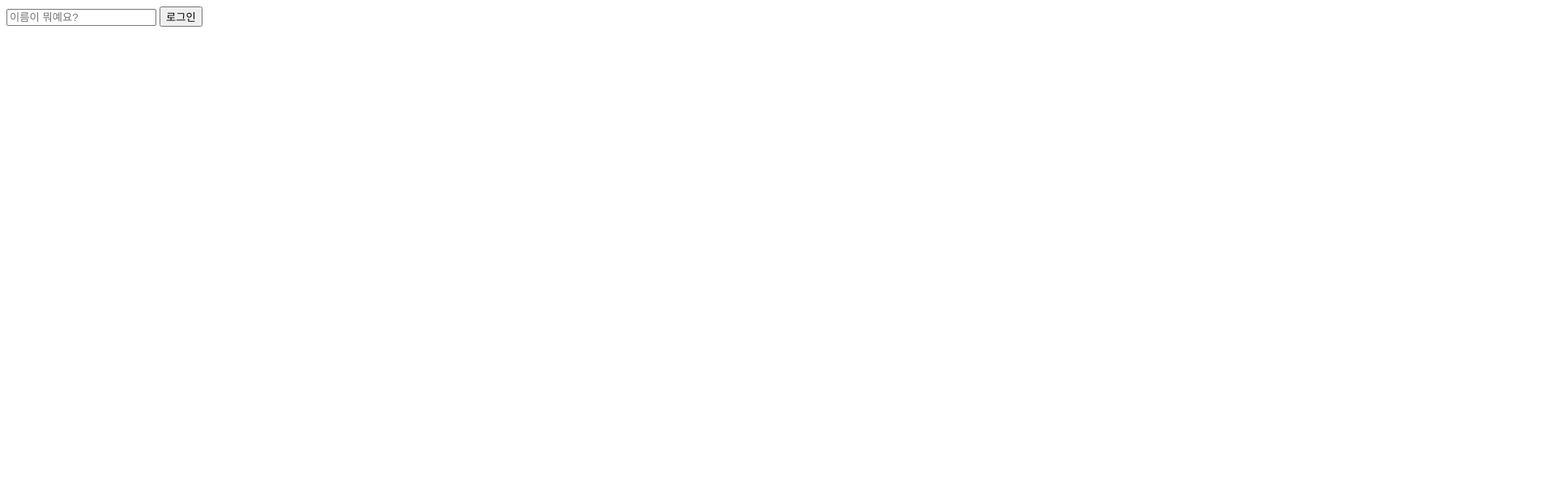
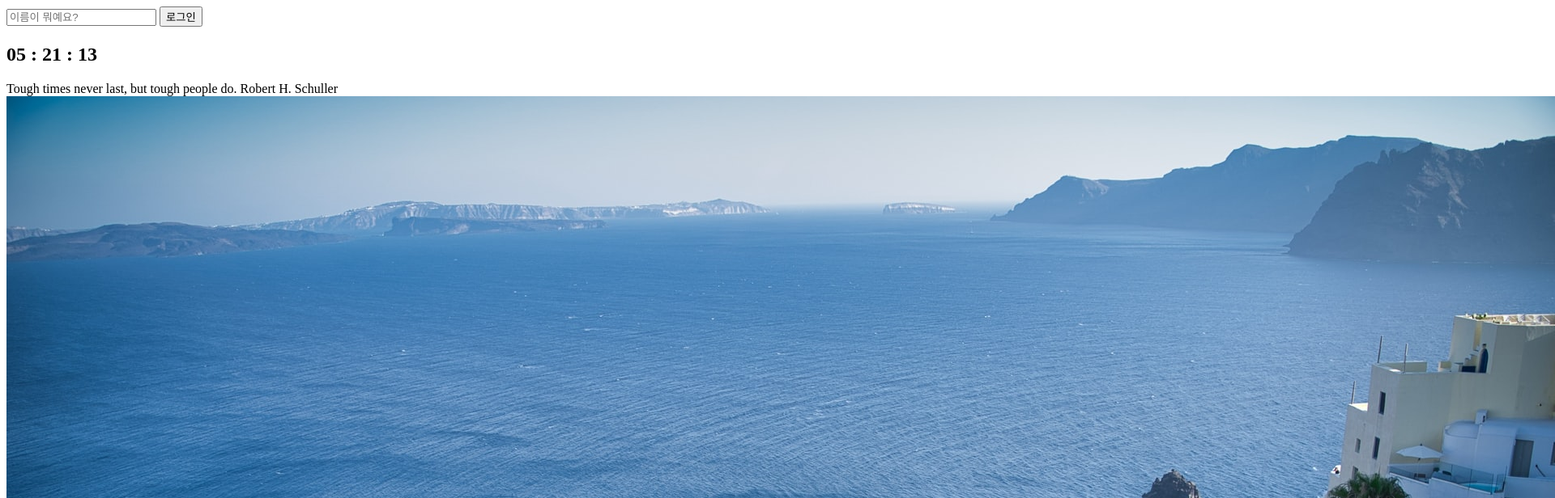
Before and after one commit to KIMTAEYANG123/vanilaJs, a plain HTML site: page start.html in a window 1280 px wide. Shown: the top 616 px of the page at 81% size, 1920 px wide, since content can reach past the window. Drawn offline with Linux system fonts and the light colour scheme.

Commit message:
random quote and background

```diff
--- /dev/null
+++ b/js/background.js
@@ -0,0 +1,13 @@
+const images  =[
+    "0.jpeg",
+    "1.jpeg",
+    "2.jpeg"
+]
+
+const chosenImage = images[Math.floor(Math.random()*images.length)];
+
+const bgImgae = document.createElement('img');
+bgImgae.src= `img/${chosenImage}`
+
+
+document.body.appendChild(bgImgae)
--- /dev/null
+++ b/js/clock.js
@@ -0,0 +1,14 @@
+const clock = document.querySelector('.clock');
+
+function getClock(){
+    const date = new Date();
+    const hours = date.getHours().toString().padStart(2,"0");
+    const minutes = date.getMinutes().toString().padStart(2,"0");
+    const seconds = date.getSeconds().toString().padStart(2,"0");
+
+    clock.innerText =`${hours} : ${minutes} : ${seconds}`
+}
+
+getClock();
+// 1초 간격으로 함수가 실행 됨
+setInterval(getClock, 1000);
--- /dev/null
+++ b/js/quotes.js
@@ -0,0 +1,26 @@
+const quotes = [
+    {
+        quote: "When you go through hardships and decide not to surrender, that is strength.",
+        author : "Arnold Schwarzenegger",
+    },{
+        quote: "It is kind of fun to do the impossible",
+        author : "Walt Disney",
+    }
+    ,{
+        quote: "It takes a lot of courage to go into the unknown.",
+        author : "Usain Bolt",
+    },
+    {
+        quote: "Tough times never last, but tough people do.",
+        author : "Robert H. Schuller",
+    },
+]
+
+const quote = document.querySelector('.quote span:first-child');
+const author = document.querySelector('.quote span:last-child');
+
+// 새로고침 될 떄마다 랜덤한 글 가져오기
+const randomQuotes = quotes[Math.floor(Math.random()*quotes.length)];
+
+quote.innerText = randomQuotes.quote;
+author.innerText = randomQuotes.author;
--- a/start.html
+++ b/start.html
@@ -5,7 +5,7 @@
     <meta http-equiv="X-UA-Compatible" content="IE=edge">
     <meta name="viewport" content="width=device-width, initial-scale=1.0">
     <title>Document</title>
-    <link rel="stylesheet" href="style.css"/>
+    <link rel="stylesheet" href="css/style.css"/>
 </head>
 <body>
     <form class="login-form">
@@ -13,6 +13,16 @@
         <input type="submit" value="로그인"></input>
     </form>
     <h1 class="greeting" class="hidden"></h1>
-    <script src="start.js"></script>
+    <h2 class="clock"></h2>
+    <div class ="quote">
+        <span></span>
+        <span></span>
+    </div>
+
+
+    <script src="js/greeting.js"></script>
+    <script src="js/clock.js"></script>
+    <script src="js/quotes.js"></script>
+    <script src="js/background.js"></script>
 </body>
 </html>
```
Also changed, not shown: css/style.css (renamed from style.css), img/0.jpeg (added), img/1.jpeg (added), img/2.jpeg (added), js/greeting.js (renamed from start.js).
